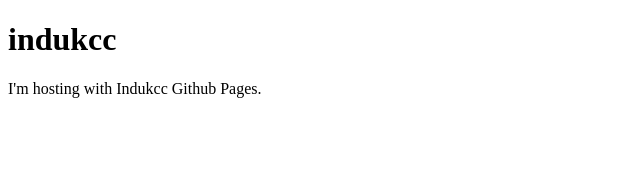
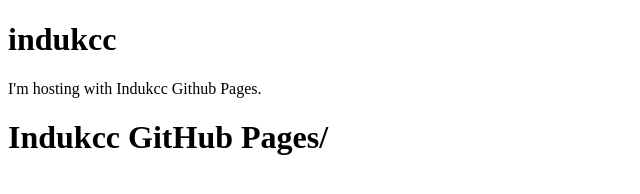
Before and after one commit to hr111322/hr111322_id.github.io, a plain HTML site: page index.html in a window 1280 px wide. Shown: the whole page, without its empty margins (0-640 px from the left). Drawn offline with Linux system fonts and the light colour scheme.

Commit message:
Update index.html

```diff
--- a/index.html
+++ b/index.html
@@ -3,5 +3,6 @@
 <body>
 <h1>indukcc</h1>
 <p>I'm hosting with Indukcc Github Pages.</p>
+<h1>Indukcc GitHub Pages/ </h1>
 </body>
 </html>
```
